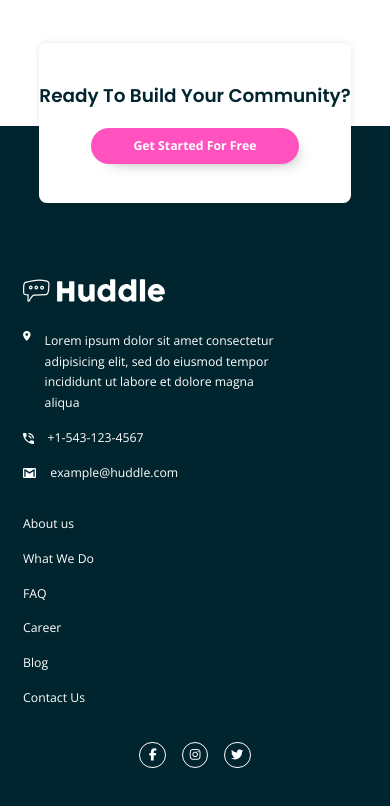
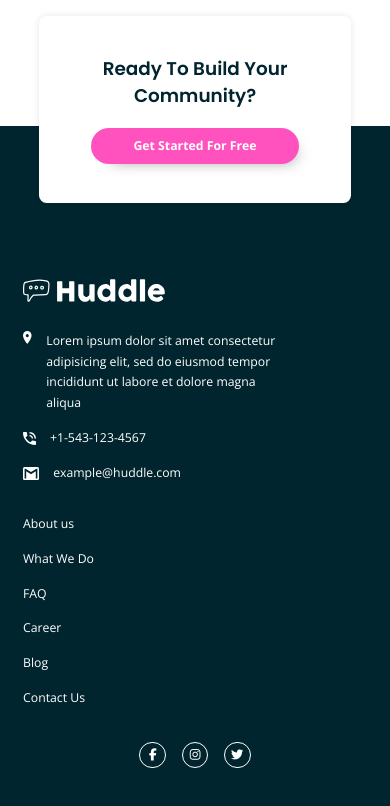
Before and after one commit to christianGK1/huddle, a plain HTML site: page index.html in a window 390 px wide. Shown: the part 2374-3180 px from the top of the page. Drawn offline with nearby package versions, Linux system fonts and the light colour scheme.

Commit message:
fix responsive

```diff
--- a/css/layout/footer.css
+++ b/css/layout/footer.css
@@ -29,7 +29,7 @@
 }
 
 .footer-p-icon img {
-  height: 1.4rem;
+  height: 1.7rem;
 }
 
 .footer-link-col a {
--- a/css/layout/articles.css
+++ b/css/layout/information.css
@@ -40,7 +40,7 @@
   transform: translateX(-50%);
   max-width: 80rem;
   width: 100%;
-  padding: 5rem 0;
+  padding: 5rem 3rem;
   text-align: center;
   border-radius: 1rem;
   background-color: var(--white);
--- a/css/main.css
+++ b/css/main.css
@@ -1,5 +1,5 @@
 @import url(layout/home.css);
-@import url(layout/articles.css);
+@import url(layout/information.css);
 @import url(layout/footer.css);
 
 :root {
```
